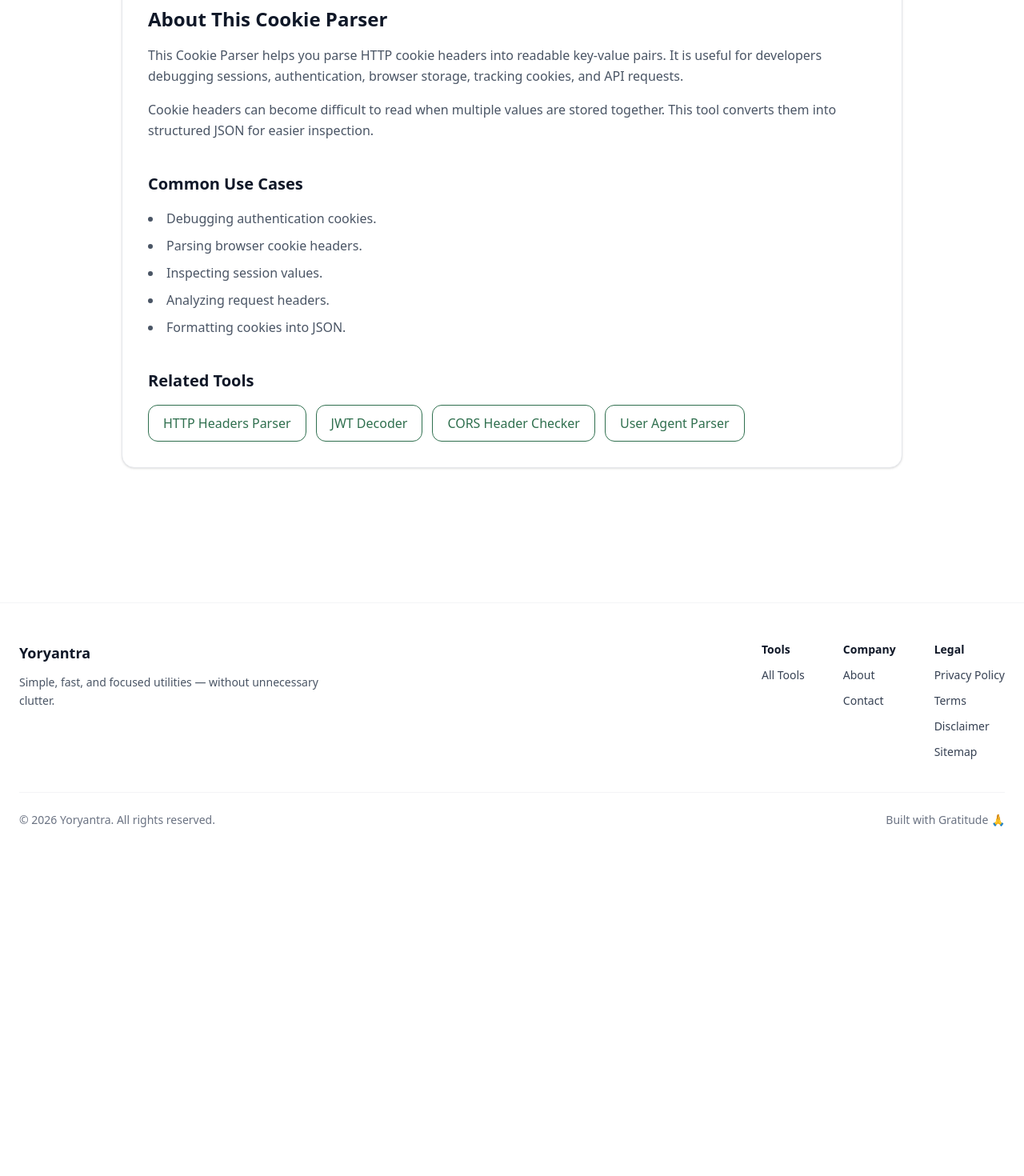
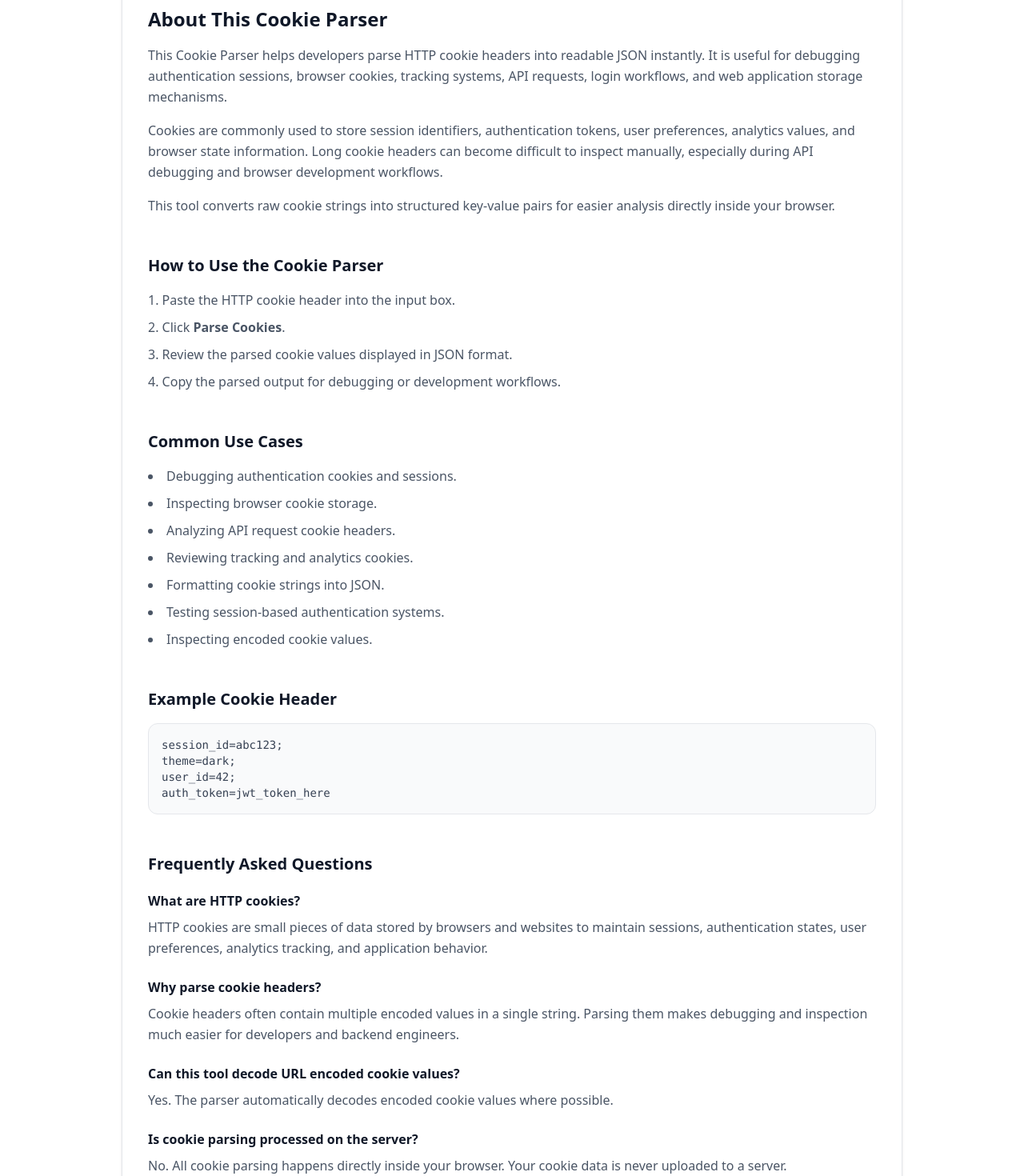
Before and after one commit to vaarunsonawwane-ops/yoryantra-new, a Next.js app: page /tools/cookie-parser in a window 1280 px wide. Shown: the part 1080-2550 px from the top of the page at 80% size. Before the commit the page ends 2163 px from the top, so only its background shows below. Built offline with nearby package versions, Linux system fonts and the light colour scheme.

Commit message:
Cookie Parser SEO update

```diff
--- a/app/tools/cookie-parser/ToolClient.tsx
+++ b/app/tools/cookie-parser/ToolClient.tsx
@@ -99,59 +99,191 @@ export default function ToolClient() {
         </div>
       </div>
 
-      <section className="mt-12 border-t border-gray-200 pt-10 space-y-10">
+      <section className="mt-12 border-t border-gray-200 pt-10 space-y-12">
+  {/* ABOUT */}
   <div>
     <h2 className="text-2xl font-semibold text-gray-900">
       About This Cookie Parser
     </h2>
 
     <p className="mt-4 text-gray-600 leading-relaxed">
-            This Cookie Parser helps you parse HTTP cookie headers into readable
-            key-value pairs. It is useful for developers debugging sessions,
-            authentication, browser storage, tracking cookies, and API requests.
+      This Cookie Parser helps developers parse HTTP cookie headers into
+      readable JSON instantly. It is useful for debugging authentication
+      sessions, browser cookies, tracking systems, API requests, login
+      workflows, and web application storage mechanisms.
     </p>
 
     <p className="mt-4 text-gray-600 leading-relaxed">
-            Cookie headers can become difficult to read when multiple values are
-            stored together. This tool converts them into structured JSON for
-            easier inspection.
+      Cookies are commonly used to store session identifiers,
+      authentication tokens, user preferences, analytics values, and
+      browser state information. Long cookie headers can become difficult
+      to inspect manually, especially during API debugging and browser
+      development workflows.
+    </p>
+
+    <p className="mt-4 text-gray-600 leading-relaxed">
+      This tool converts raw cookie strings into structured key-value
+      pairs for easier analysis directly inside your browser.
     </p>
   </div>
 
+  {/* HOW TO USE */}
+  <div>
+    <h2 className="text-xl font-semibold text-gray-900">
+      How to Use the Cookie Parser
+    </h2>
+
+    <ol className="mt-4 list-decimal list-inside space-y-2 text-gray-600 leading-relaxed">
+      <li>Paste the HTTP cookie header into the input box.</li>
+
+      <li>
+        Click <strong>Parse Cookies</strong>.
+      </li>
+
+      <li>
+        Review the parsed cookie values displayed in JSON format.
+      </li>
+
+      <li>
+        Copy the parsed output for debugging or development workflows.
+      </li>
+    </ol>
+  </div>
+
+  {/* COMMON USE CASES */}
   <div>
     <h2 className="text-xl font-semibold text-gray-900">
       Common Use Cases
     </h2>
 
     <ul className="mt-4 list-disc list-inside space-y-2 text-gray-600 leading-relaxed">
-            <li>Debugging authentication cookies.</li>
-            <li>Parsing browser cookie headers.</li>
-            <li>Inspecting session values.</li>
-            <li>Analyzing request headers.</li>
-            <li>Formatting cookies into JSON.</li>
+      <li>Debugging authentication cookies and sessions.</li>
+
+      <li>Inspecting browser cookie storage.</li>
+
+      <li>Analyzing API request cookie headers.</li>
+
+      <li>Reviewing tracking and analytics cookies.</li>
+
+      <li>Formatting cookie strings into JSON.</li>
+
+      <li>Testing session-based authentication systems.</li>
+
+      <li>Inspecting encoded cookie values.</li>
     </ul>
   </div>
 
+  {/* EXAMPLE */}
+  <div>
+    <h2 className="text-xl font-semibold text-gray-900">
+      Example Cookie Header
+    </h2>
+
+    <div className="mt-4 rounded-xl border border-gray-200 bg-gray-50 p-4 text-sm text-gray-700 overflow-auto">
+      <pre className="whitespace-pre-wrap break-words">
+{`session_id=abc123;
+theme=dark;
+user_id=42;
+auth_token=jwt_token_here`}
+      </pre>
+    </div>
+  </div>
+
+  {/* FAQ */}
+  <div>
+    <h2 className="text-xl font-semibold text-gray-900">
+      Frequently Asked Questions
+    </h2>
+
+    <div className="mt-5 space-y-6">
+      <div>
+        <h3 className="font-semibold text-gray-900">
+          What are HTTP cookies?
+        </h3>
+
+        <p className="mt-2 text-gray-600 leading-relaxed">
+          HTTP cookies are small pieces of data stored by browsers and
+          websites to maintain sessions, authentication states, user
+          preferences, analytics tracking, and application behavior.
+        </p>
+      </div>
+
+      <div>
+        <h3 className="font-semibold text-gray-900">
+          Why parse cookie headers?
+        </h3>
+
+        <p className="mt-2 text-gray-600 leading-relaxed">
+          Cookie headers often contain multiple encoded values in a single
+          string. Parsing them makes debugging and inspection much easier
+          for developers and backend engineers.
+        </p>
+      </div>
+
+      <div>
+        <h3 className="font-semibold text-gray-900">
+          Can this tool decode URL encoded cookie values?
+        </h3>
+
+        <p className="mt-2 text-gray-600 leading-relaxed">
+          Yes. The parser automatically decodes encoded cookie values
+          where possible.
+        </p>
+      </div>
+
+      <div>
+        <h3 className="font-semibold text-gray-900">
+          Is cookie parsing processed on the server?
+        </h3>
+
+        <p className="mt-2 text-gray-600 leading-relaxed">
+          No. All cookie parsing happens directly inside your browser.
+          Your cookie data is never uploaded to a server.
+        </p>
+      </div>
+    </div>
+  </div>
+
+  {/* RELATED TOOLS */}
   <div>
     <h2 className="text-xl font-semibold text-gray-900">
       Related Tools
     </h2>
 
     <div className="mt-4 flex flex-wrap gap-3">
-            <Link href="/tools/http-headers-parser" className="yoryantra-btn-outline">
+      <Link
+        href="/tools/http-headers-parser"
+        className="yoryantra-btn-outline"
+      >
         HTTP Headers Parser
       </Link>
 
-            <Link href="/tools/jwt-decoder" className="yoryantra-btn-outline">
+      <Link
+        href="/tools/jwt-decoder"
+        className="yoryantra-btn-outline"
+      >
         JWT Decoder
       </Link>
 
-            <Link href="/tools/cors-header-checker" className="yoryantra-btn-outline">
+      <Link
+        href="/tools/cors-header-checker"
+        className="yoryantra-btn-outline"
+      >
         CORS Header Checker
       </Link>
 
-            <Link href="/tools/user-agent-parser" className="yoryantra-btn-outline">
+      <Link
+        href="/tools/user-agent-parser"
+        className="yoryantra-btn-outline"
+      >
         User Agent Parser
+      </Link>
+
+      <Link
+        href="/tools/url-query-params-parser"
+        className="yoryantra-btn-outline"
+      >
+        URL Query Params Parser
       </Link>
     </div>
   </div>
```
Lines whose indentation alone changed are shown as unchanged.
